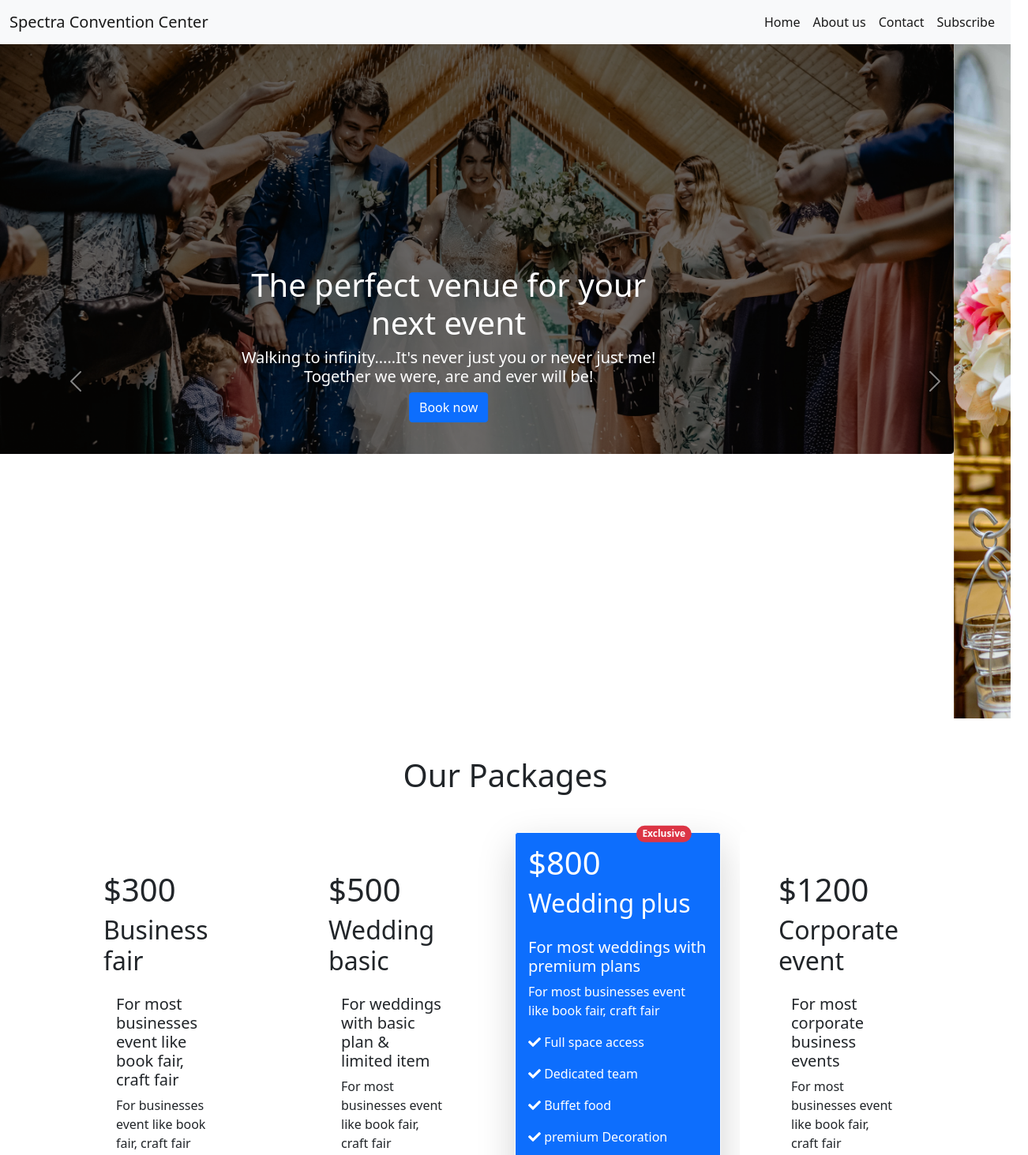
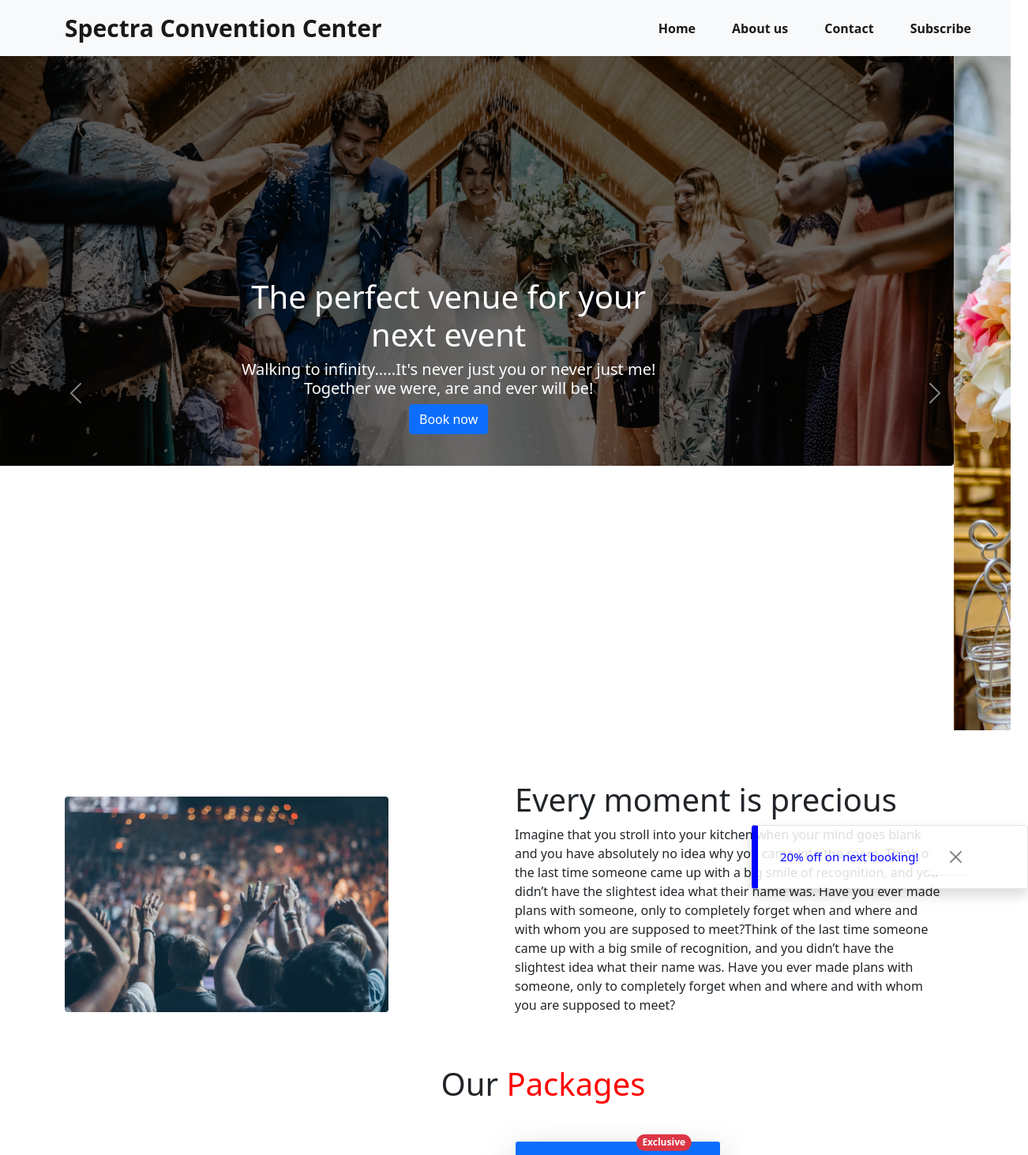
Before and after one commit to souadhimel/Spectra-Convention-Center, a plain HTML site: page index.html in a window 1280 px wide. Shown: the top 1463 px of the page at 79% size, 1302 px wide, since content can reach past the window. Drawn offline with nearby package versions, Linux system fonts and the light colour scheme.

Commit message:
almost all done

```diff
--- a/index.html
+++ b/index.html
@@ -28,7 +28,7 @@
     <header>
       <nav class="navbar navbar-expand-lg navbar-light bg-light">
         <div class="container-fluid">
-          <a class="navbar-brand" href="#">Spectra Convention Center</a>
+          <a class="navbar-brand heading" href="#">Spectra Convention Center</a>
           <button
             class="navbar-toggler"
             type="button"
@@ -181,8 +181,38 @@
         </button>
       </div>
       <!-- banner ends -->
+
+      <!-- Album starts -->
+
+
+      <div class="container mt-5">
+        <div class="row align-items-center">
+            <div class="col-md-6">
+                <img
+                  src="./images/people.png"
+                  class="img-fluid w-75  mt-3"
+                  alt=""
+                />
+              </div>
+          <div class="col-md-6 mt-3">
+          <h1>Every moment is precious </h1>
+          <div class="toast show d-flex alert" role="alert" aria-live="assertive" aria-atomic="true">
+            <div class="toast-body">
+               20% off on next booking!
+              </div>
+            <div class="toast-header">
+              <button type="button" class="btn-close" data-bs-dismiss="toast" aria-label="Close"></button>
+            </div>
+
+          </div>
+
+          <p>Imagine that you stroll into your kitchen when your mind goes blank and you have absolutely no idea why you came into the room. Think of the last time someone came up with a big smile of recognition, and you didn’t have the slightest idea what their name was. Have you ever made plans with someone, only to completely forget when and where and with whom you are supposed to meet?Think of the last time someone came up with a big smile of recognition, and you didn’t have the slightest idea what their name was. Have you ever made plans with someone, only to completely forget when and where and with whom you are supposed to meet?</p>
+          </div>
+
+
+      <!-- Album ends -->
       <!-- Package starts -->
-      <h1 class="m-5 text-center">Our Packages</h1>
+      <h1 class="m-5 text-center">Our <span class="color">Packages</span> </h1>
       <div class="container">
         <div class="row row-cols-1 row-cols-md-4 g-4">
           <div class="col">
@@ -296,7 +326,7 @@
       <!-- Customer reviews starts -->
 
       <h1 class="m-5 text-center">
-        Happy <span class="color">Client Says</span>
+        Happy <span class="color">Client </span>Says
       </h1>
       <div class="container">
         <div class="row row-cols-1 row-cols-md-3 g-4">
@@ -515,7 +545,7 @@
       <!-- FAQ section ends-->
       <!-- Payment gateway starts -->
 
-      <h1 class="my-5 text-center">Payment Gateway</h1>
+      <h1 class="my-5 text-center">Payment <span class="color">Gateway</span></h1>
       <div class="container mb-4">
         <a href="https://www.bkash.com/" target="_blank"
           ><img src="images/bkash.jpg" alt=""
@@ -576,9 +606,9 @@
     <!-- Footer ends -->
     <!-- JS link -->
     <script
-      src="https://cdn.jsdelivr.net/npm/bootstrap@5.0.2/dist/js/bootstrap.bundle.min.js"
-      integrity="sha384-MrcW6ZMFYlzcLA8Nl+NtUVF0sA7MsXsP1UyJoMp4YLEuNSfAP+JcXn/tWtIaxVXM"
-      crossorigin="anonymous"
-    ></script>
+    src="https://cdn.jsdelivr.net/npm/bootstrap@5.1.3/dist/js/bootstrap.bundle.min.js"
+    integrity="sha384-ka7Sk0Gln4gmtz2MlQnikT1wXgYsOg+OMhuP+IlRH9sENBO0LRn5q+8nbTov4+1p"
+    crossorigin="anonymous"
+  ></script>
   </body>
 </html>
--- a/style.css
+++ b/style.css
@@ -25,3 +25,22 @@ body {
 .fa-star {
   color: goldenrod;
 }
+.alert {
+  position: absolute !important;
+  margin-left: 300px;
+  border-left: 8px solid blue !important;
+  color: blue;
+  font-size: 15px !important;
+}
+.heading {
+  font-size: 30px !important;
+  font-weight: bold !important;
+  margin-left: 70px;
+}
+.nav-item {
+  font-weight: bold !important;
+  margin-right: 30px;
+}
+.color {
+  color: red;
+}
```
